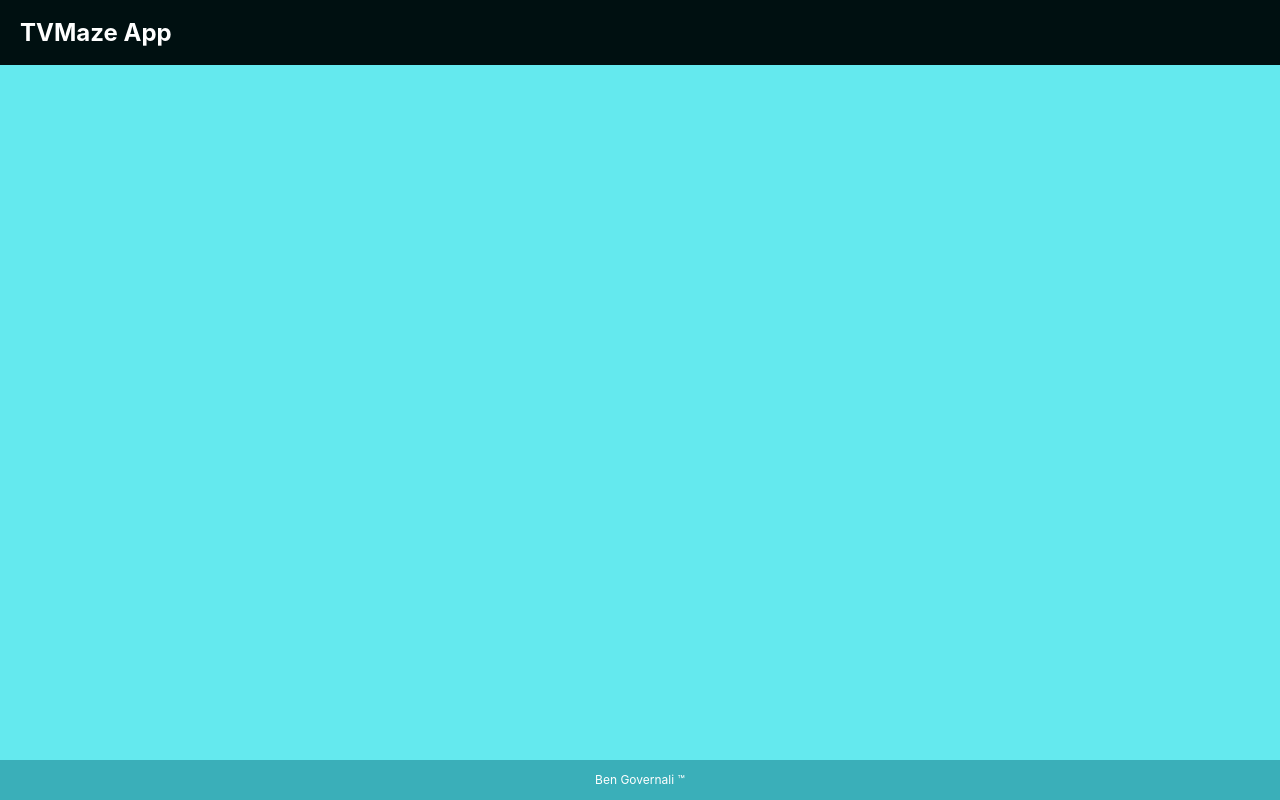
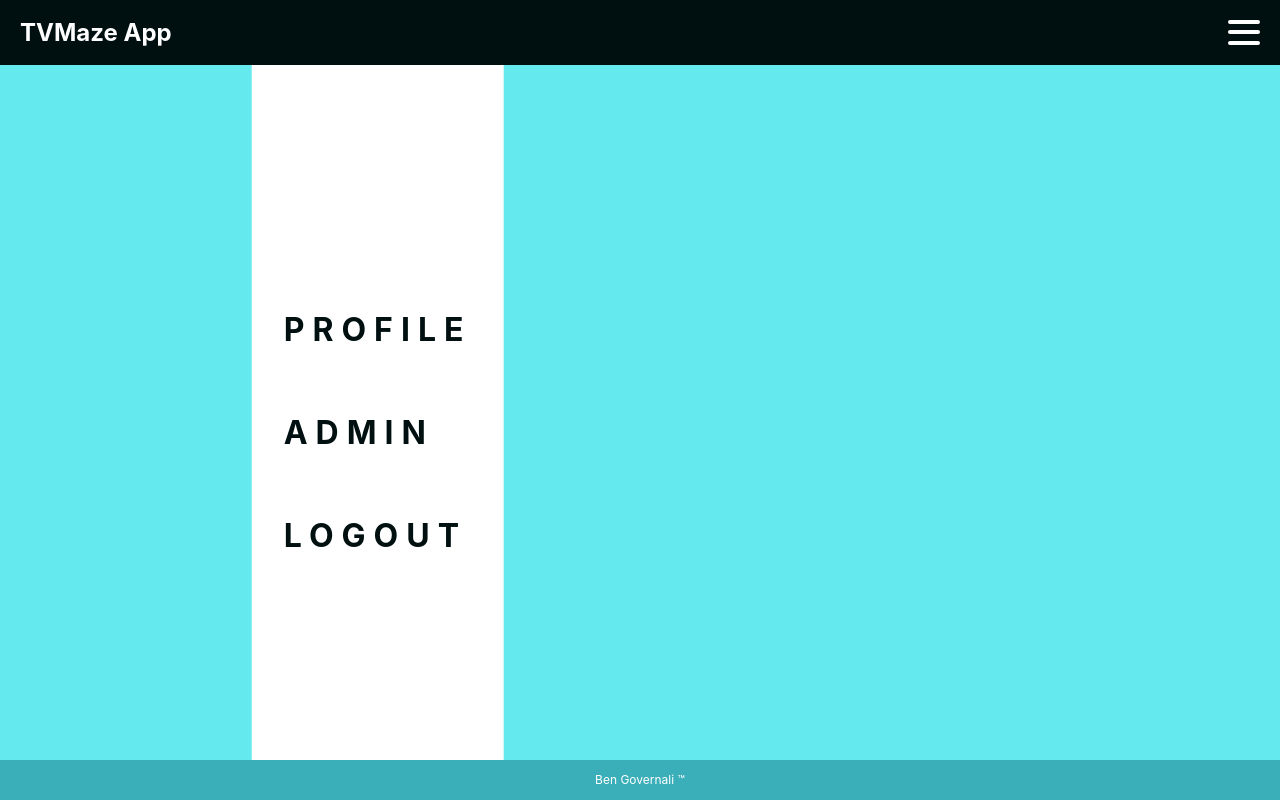
Before and after one commit to bengovernali/TVMaze, a React (Create React App) app: page / in a window 1280 px wide. Built offline with nearby package versions, Linux system fonts and the light colour scheme.

Commit message:
set up hamburger menu. currently only styled for mobile

```diff
--- a/src/Components/Footer/Footer.js
+++ b/src/Components/Footer/Footer.js
@@ -10,7 +10,7 @@ function Footer () {
 }
 
 const FooterWrapper = styled.div`
-    width: 100%;
+    width: 100vw;
     height: 40px;
     display: flex;
     justify-content: center;
--- /dev/null
+++ b/src/Components/Header/Burger/Burger.js
@@ -0,0 +1,49 @@
+import React from 'react';
+import styled from 'styled-components';
+import { bool, func } from 'prop-types';
+
+const Burger = ({ open, setOpen }) => {
+  return (
+    <StyledBurger open={open} onClick={() => setOpen(!open)}>
+      <div />
+      <div />
+      <div />
+    </StyledBurger>
+  )
+}
+
+Burger.propTypes = {
+    open: bool.isRequired,
+    setOpen: func.isRequired,
+};
+
+export default Burger;
+
+export const StyledBurger = styled.button`
+  top: 5%;
+  left: 2rem;
+  display: flex;
+  flex-direction: column;
+  justify-content: space-around;
+  width: 2rem;
+  height: 2rem;
+  background: transparent;
+  border: none;
+  cursor: pointer;
+  padding: 0;
+  margin-right: 20px;
+
+  &:focus {
+    outline: none;
+  }
+
+  div {
+    width: 2rem;
+    height: 0.25rem;
+    background: ${({ theme }) => theme.primaryLight};
+    border-radius: 10px;
+    transition: all 0.3s linear;
+    position: relative;
+    transform-origin: 1px;
+  }
+`;
--- a/src/Components/Header/Header.js
+++ b/src/Components/Header/Header.js
@@ -1,11 +1,17 @@
-import React from 'react'
+import React, { useState } from 'react'
 import styled from 'styled-components'
+
+import Menu from './Menu/Menu'
+import Burger from './Burger/Burger'
 
 
 function Header () {
+    const [open, setOpen] = useState(false);
     return (
         <HeaderWrapper>
             <SiteTitle>TVMaze App</SiteTitle>
+            <Burger open={open} setOpen={setOpen}/>
+            <Menu open={open} setOpen={setOpen}/>
         </HeaderWrapper>
     )
 }
--- /dev/null
+++ b/src/Components/Header/Menu/Menu.js
@@ -0,0 +1,64 @@
+import React from 'react';
+import styled from 'styled-components';
+import { bool } from 'prop-types';
+
+const Menu = ({ open }) => {
+  return (
+    <StyledMenu open={open}>
+      <a href="/profile">
+        Profile
+      </a>
+      <a href="/admin">
+        Admin
+        </a>
+      <a href="/logout">
+        Logout
+        </a>
+    </StyledMenu>
+  )
+}
+
+Menu.propTypes = {
+    open: bool.isRequired,
+}
+
+export default Menu;
+
+export const StyledMenu = styled.nav`
+  display: flex;
+  flex-direction: column;
+  justify-content: center;
+  background: ${({ theme }) => theme.primaryLight};
+  height: calc(100% - 65px);
+  text-align: left;
+  padding: 2rem;
+  position: absolute;
+  top: 65px;
+  left: 0;
+  transition: transform 0.3s ease-in-out;
+  transform: ${({ open }) => open ? 'translateX(0)' : 'translateX(100%)'};
+
+  @media (max-width: ${({ theme }) => theme.mobile}) {
+    width: 100%;
+  }
+
+  a {
+    font-size: 2rem;
+    text-transform: uppercase;
+    padding: 2rem 0;
+    font-weight: bold;
+    letter-spacing: 0.5rem;
+    color: ${({ theme }) => theme.primaryDark};
+    text-decoration: none;
+    transition: color 0.3s linear;
+
+    @media (max-width: ${({ theme }) => theme.mobile}) {
+      font-size: 1.5rem;
+      text-align: center;
+    }
+
+    &:hover {
+      color: ${({ theme }) => theme.primaryHover};
+    }
+  }
+`;
```
